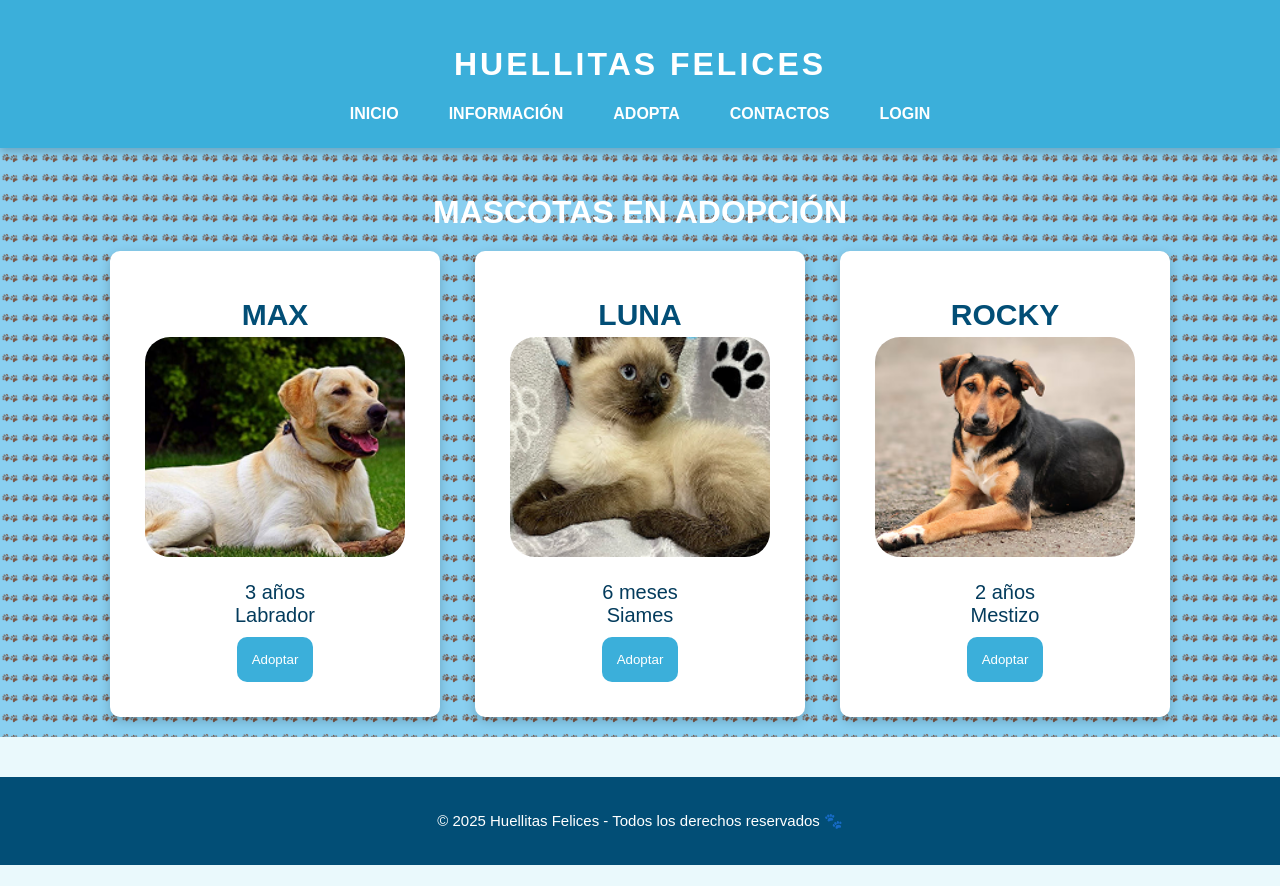
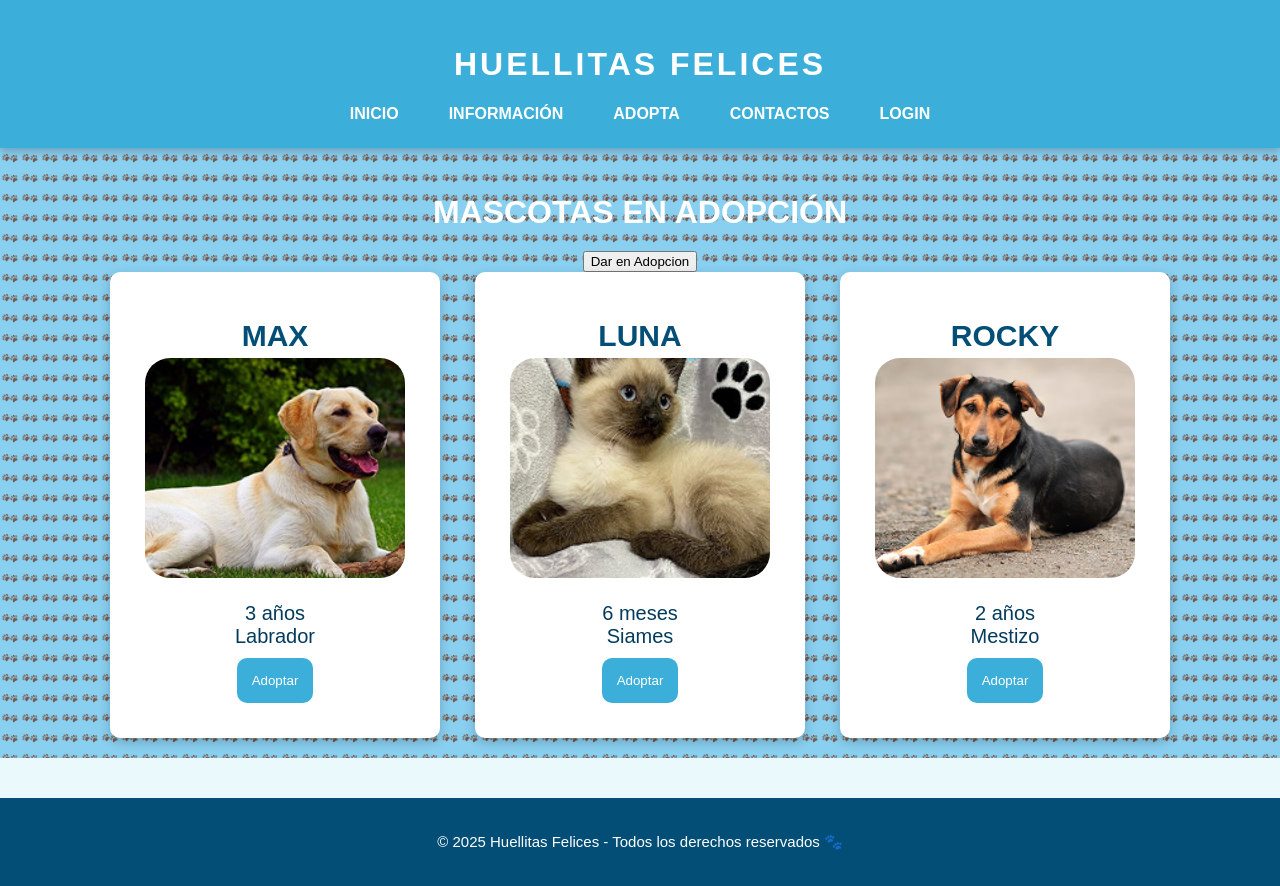
Before and after one commit to MaCaReNo26/Huellitas_Felices, a plain HTML site: page adopta.html in a window 1280 px wide. Before the commit the page ends 865 px from the top, so only its background shows below. Drawn offline with Linux system fonts and the light colour scheme; files whose address does not match are found by name.

Commit message:
Add adoption button to adopta.html
Added button to allow users to give pets for adoption.

```diff
--- a/adopta.html
+++ b/adopta.html
@@ -23,6 +23,7 @@
 
   <section class="adopcion" id="adopcion">
     <h2>MASCOTAS EN ADOPCIÓN</h2>
+    <button onclick="window.location.href='formularioAdoptante.html'">Dar en Adopcion</button>
     <div class="contenedor-mascotas">
       <div class="tarjeta">
         <h3>MAX</h3>
@@ -51,4 +52,5 @@
     <p>&copy; 2025 Huellitas Felices - Todos los derechos reservados 🐾</p>
   </footer>
 </body>
+
 </html>
```
